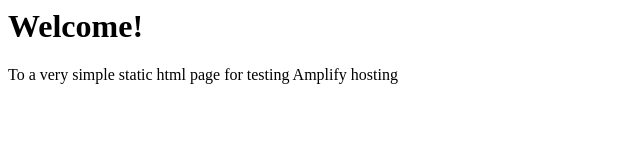
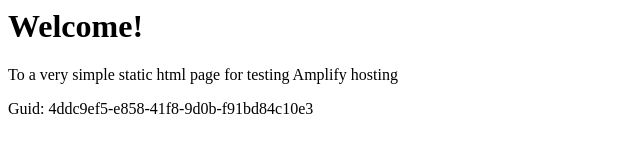
Before and after one commit to aws-aemilia-pdx/Github-PR-Commit-Integration-Test-DoNotTouch-v1-gamma-us-west-2, a website: page src/index.html in a window 1280 px wide. Shown: the whole page, without its empty margins (0-640 px from the left). Drawn offline with Linux system fonts and the light colour scheme.

Commit message:
commit from integ tests

```diff
--- a/src/index.html
+++ b/src/index.html
@@ -1,3 +1,5 @@
+
+
 <html lang="en">
 
 <head>
@@ -10,6 +12,6 @@
 <body>
     <h1>Welcome!</h1>
     <p>To a very simple static html page for testing Amplify hosting</p>
-</body>
+    <p>Guid: 4ddc9ef5-e858-41f8-9d0b-f91bd84c10e3</p></body>
 
 </html>
```
